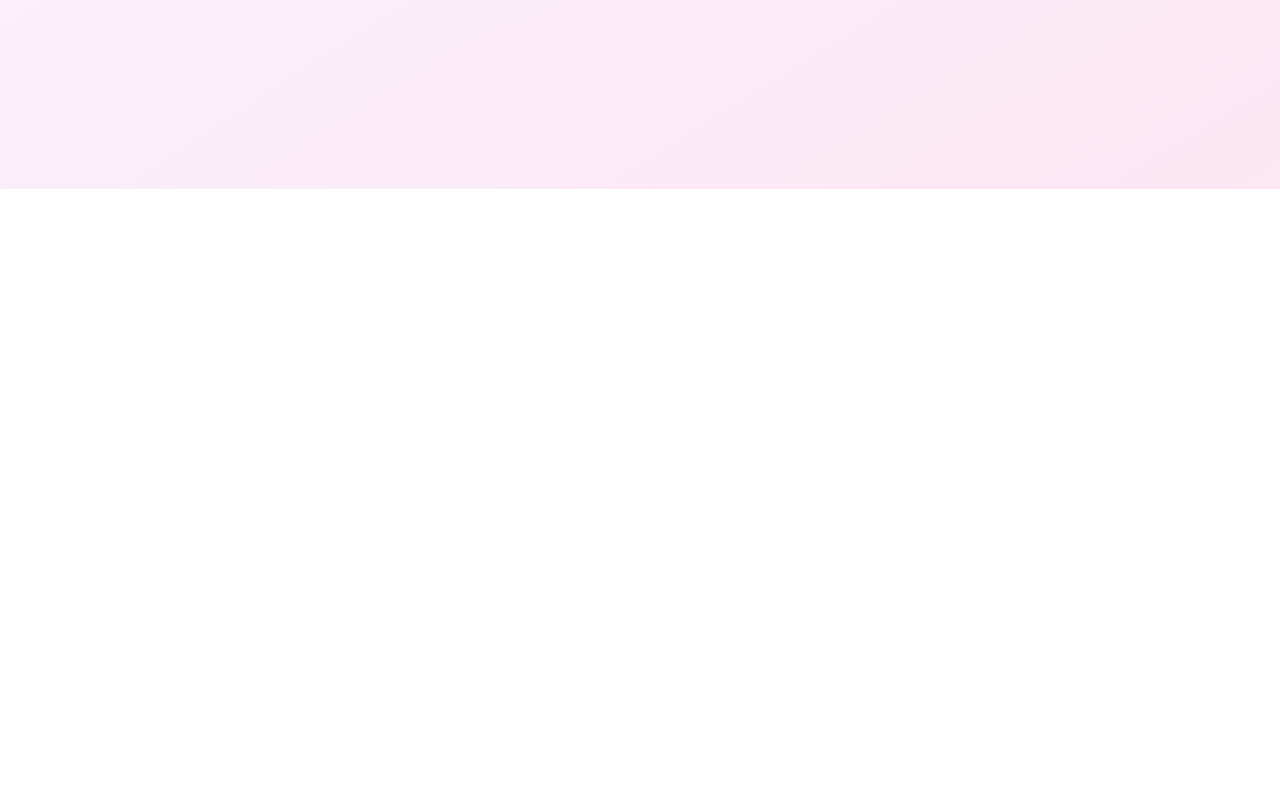
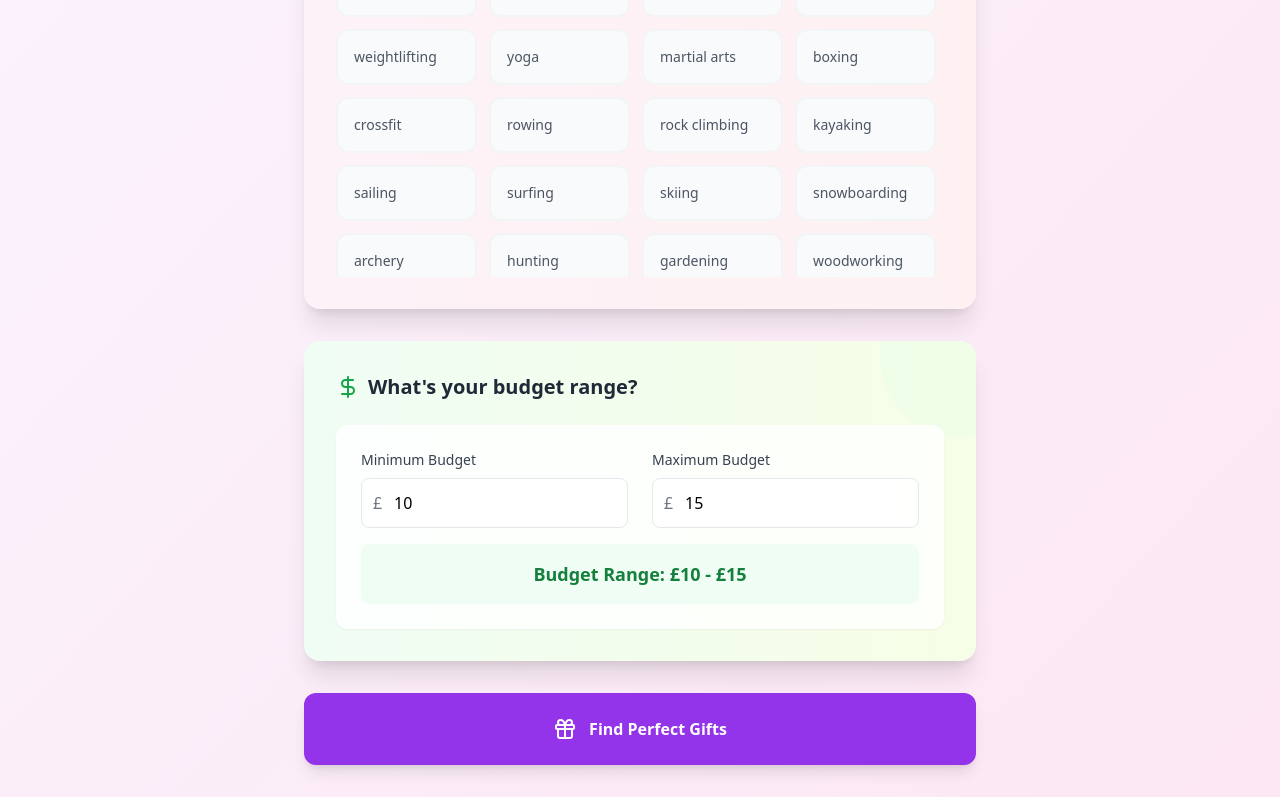
Before and after one commit to kevgilmore/simplysent-demo-fe, a React (Vite) app: page /simplysent-demo-fe/ in a window 1280 px wide. Shown: the part 611-1408 px from the top of the page. Before the commit the page ends 800 px from the top, so only its background shows below. Built offline with nearby package versions, Linux system fonts and the light colour scheme.

Commit message:
change basename

```diff
--- a/src/App.tsx
+++ b/src/App.tsx
@@ -13,7 +13,7 @@ function AnimatedRoutes() {
     </AnimatePresence>;
 }
 export function App() {
-  return <BrowserRouter>
+  return <BrowserRouter basename="/simplysent-demo-fe/">
       <div className="w-full min-h-screen bg-gradient-to-br from-purple-50 to-pink-100 py-8 px-4">
         <div className="max-w-2xl mx-auto">
           <div className="text-center mb-8">
--- a/src/components/GiftRecommenderForm.tsx
+++ b/src/components/GiftRecommenderForm.tsx
@@ -17,7 +17,7 @@ export function GiftRecommenderForm() {
     personAge: '',
     interests: [],
     minBudget: 10,
-    maxBudget: 20
+    maxBudget: 15
   });
   const [isLoading, setIsLoading] = useState(false);
   const [errors, setErrors] = useState<Partial<FormData>>({});
```
